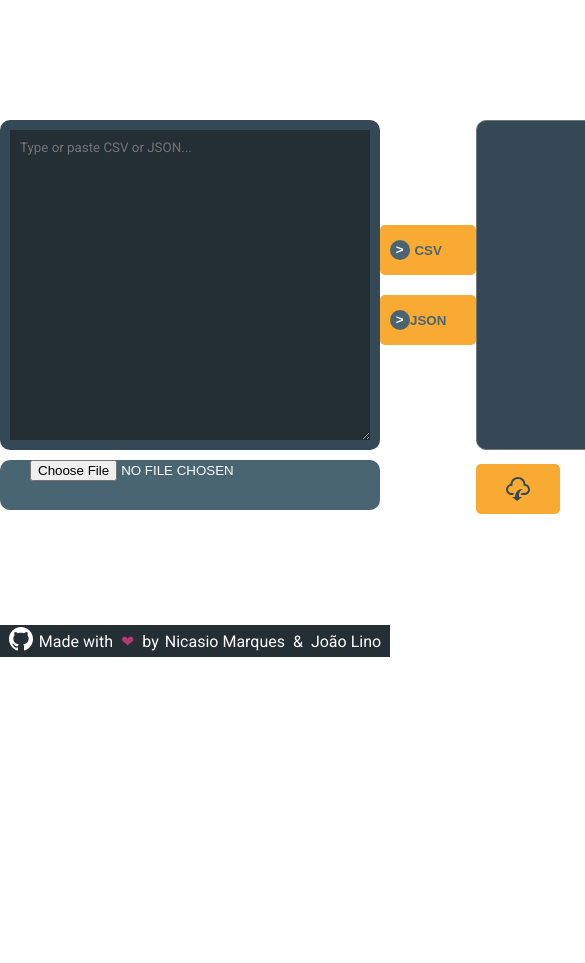
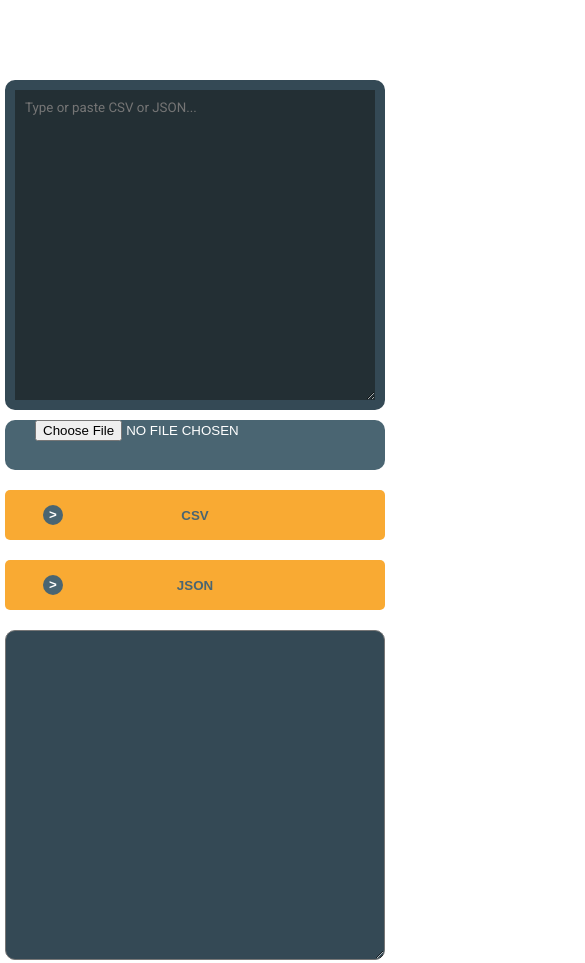
Before and after one commit to linusmanuel/CSV-to-JSON, a website: page index.html in a window 390 px wide. Shown: the top 963 px of the page, 585 px wide, since content can reach past the window. Before the commit the page ends 844 px from the top, so only its background shows below. Drawn offline with Linux system fonts and the light colour scheme.

Commit message:
feat(mobile): Writing media queries 415px

```diff
--- a/resources/frontend/components/_footer.scss
+++ b/resources/frontend/components/_footer.scss
@@ -7,6 +7,11 @@
   gap: 0.6rem;
   justify-content: center;
   padding: 0.2rem;
+
+  @media only screen and (max-width: 415px) {
+    flex-direction: column;
+    padding: 0.5rem 0;
+  }
 
   &__github {
   }
--- a/resources/frontend/pages/_home.scss
+++ b/resources/frontend/pages/_home.scss
@@ -7,6 +7,12 @@
   margin-bottom: 5.5rem;
   padding: 12rem 0;
   width: 100%;
+
+  @media only screen and (max-width: 900px) {
+    flex-direction: column;
+    max-width: 38rem;
+    padding: 8rem 0;
+  }
 
   textarea {
     border-radius: 1rem;
--- a/resources/frontend/sections/_section-input.scss
+++ b/resources/frontend/sections/_section-input.scss
@@ -1,6 +1,14 @@
 .section-input {
   max-width: 38rem;
   max-height: 33rem;
+
+  @media only screen and (max-width: 900px) {
+    margin-bottom: 8rem;
+  }
+
+  @media only screen and (max-width: 415px) {
+    max-width: 100%;
+  }
 
   &__group {
     display: flex;
@@ -20,4 +28,8 @@
   flex-direction: column;
   gap: 2rem;
   justify-content: center;
+
+  @media only screen and (max-width: 900px) {
+    margin-bottom: 2rem;
+  }
 }
--- a/resources/frontend/sections/_section-output.scss
+++ b/resources/frontend/sections/_section-output.scss
@@ -1,6 +1,10 @@
 .section-output {
   max-width: 38rem;
   max-height: 33rem;
+
+  @media only screen and (max-width: 415px) {
+    max-width: 100%;
+  }
 
   &__group {
     display: flex;
```
Also changed, not shown: resources/style/style.css.
